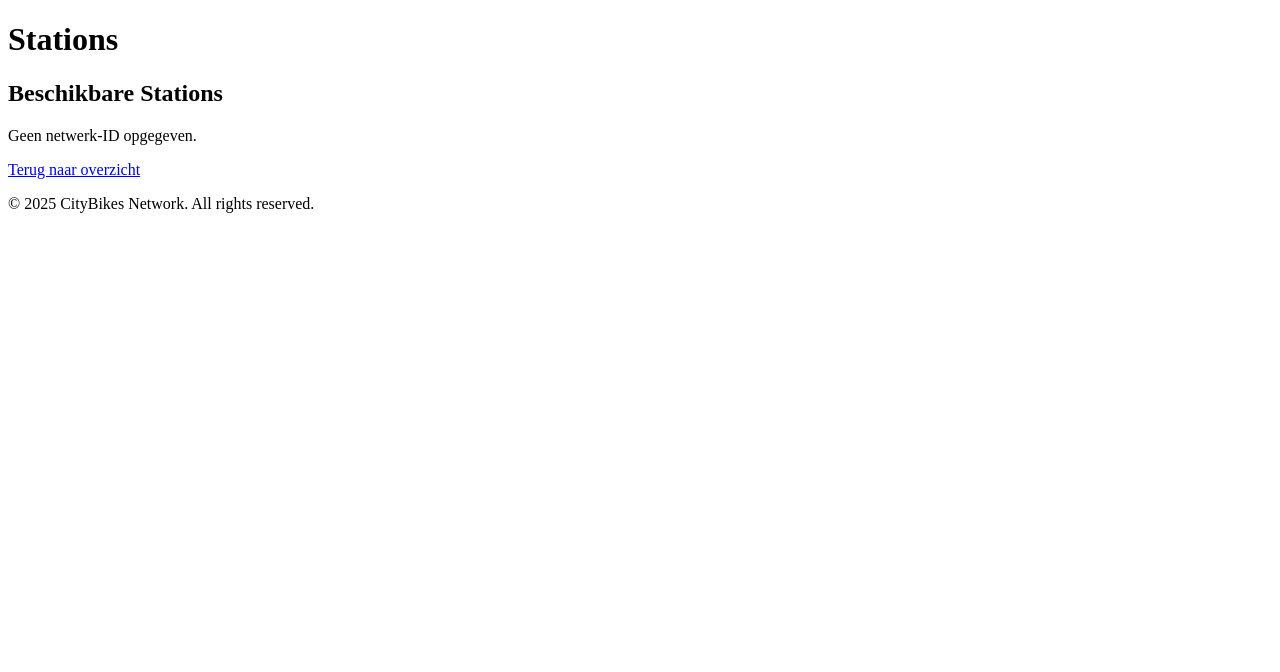
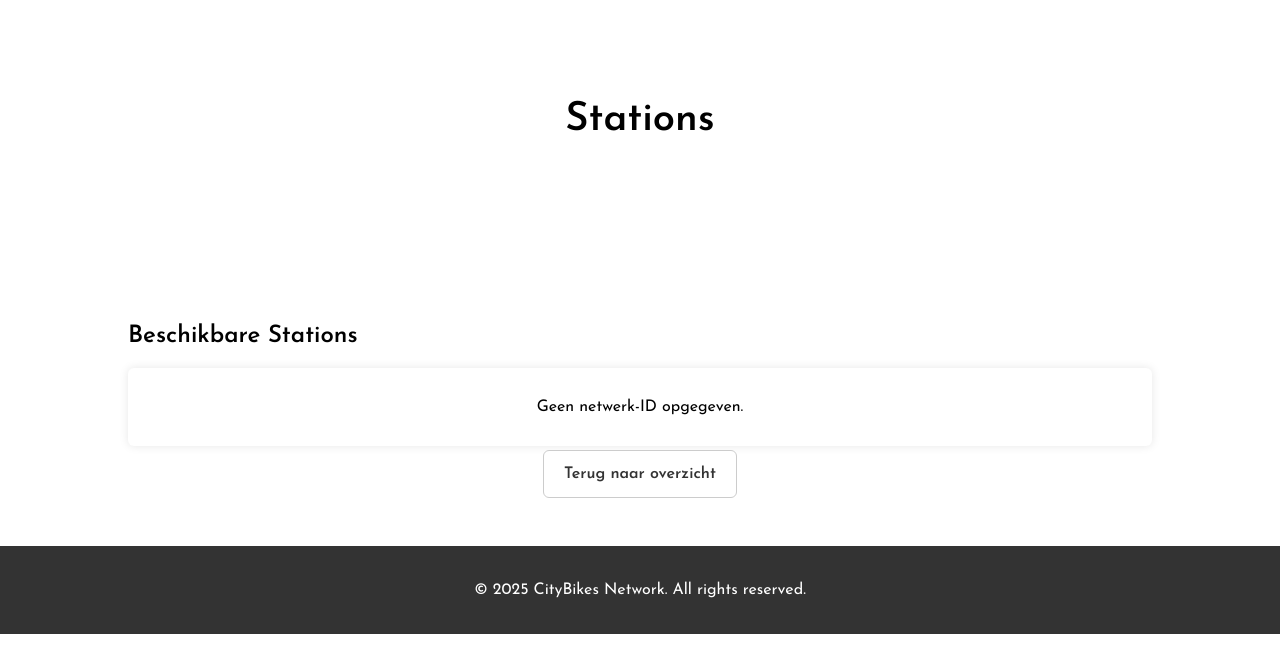
Before and after one commit to annelinderaadsheer/Reparatie-CityBikes, a website: page public/network.html in a window 1280 px wide. Drawn offline with Linux system fonts and the light colour scheme.

Commit message:
Styling netwerken

```diff
--- a/public/network.css
+++ b/public/network.css
@@ -0,0 +1,73 @@
+@import url('https://fonts.googleapis.com/css?family=Josefin+Sans:400,400i,600,600i');
+
+html, body {
+    margin: 0;
+    height: 100%;
+    font-family: 'Josefin Sans', sans-serif;
+}
+
+a {
+    text-decoration: none;
+}
+
+header {
+    display: flex;
+    justify-content: center;
+    align-items: center;
+    height: 200px;
+    color: #000;
+    text-align: center;
+    padding: 20px;
+}
+
+header h1 {
+    font-size: 2.5em;
+    margin: 0;
+}
+
+.content {
+    padding: 5% 10%;
+    text-align: justify;
+    color: #000;
+}
+
+#stations {
+    background: #fff;
+    padding: 15px;
+    margin: 10px 0;
+    border-radius: 6px;
+    box-shadow: 0 0 10px rgba(0, 0, 0, 0.1);
+    text-align: center;
+}
+
+.button-container {
+    text-align: center;
+    margin-top: 20px;
+}
+
+.btn {
+    background: #fff;
+    color: #333;
+    font-weight: bold;
+    font-size: 16px;
+    border: 1px solid #ccc;
+    border-radius: 6px;
+    text-decoration: none;
+    padding: 15px 20px;
+    cursor: pointer;
+    transition: all 0.3s ease-in-out;
+}
+
+.btn:hover {
+    background: #f0f0f0;
+    box-shadow: 0 4px 20px rgba(0, 0, 0, 0.2);
+    transform: translateY(-3px);
+}
+
+footer {
+    background-color: #333;
+    color: #fff;
+    text-align: center;
+    padding: 20px 0;
+    width: 100%;
+}
--- a/public/styles.css
+++ b/public/styles.css
@@ -4,8 +4,6 @@ html, body {
     margin: 0;
     height: 100%;
     font-family: 'Josefin Sans', sans-serif;
-    /* background: rgb(2,0,36);
-    background: radial-gradient(circle, rgba(2,0,36,1) 0%, rgba(18,18,108,1) 35%, rgba(39,131,149,1) 100%); */
 }
 
 a {
@@ -18,8 +16,6 @@ header {
     justify-content: center;
     align-items: center;
     height: 300px;
-    /* background: rgb(2,0,36);
-    background: radial-gradient(circle, rgba(2,0,36,1) 0%, rgba(18,18,108,1) 35%, rgba(39,131,149,1) 100%); */
     color: #eee;
     padding: 20px;
     text-align: center;
@@ -72,17 +68,21 @@ header h2 {
 
 .btn {
     background: #fff;
-    box-shadow: 0 0 10px rgba(0, 0, 0, 0.1);
-    border: 2px solid;
+    color: #333;
+    font-weight: bold;
+    font-size: 16px;
+    border: 1px solid #ccc;
     border-radius: 6px;
     text-decoration: none;
     padding: 15px 20px;
     cursor: pointer;
+    transition: all 0.3s ease-in-out;
 }
 
-.btn :hover {
+.btn:hover {
     background: #f0f0f0;
     box-shadow: 0 4px 20px rgba(0, 0, 0, 0.2);
+    cursor: pointer;
 }
 
 footer {
```
Also changed, not shown: public/network.html (line endings or trailing spaces).
